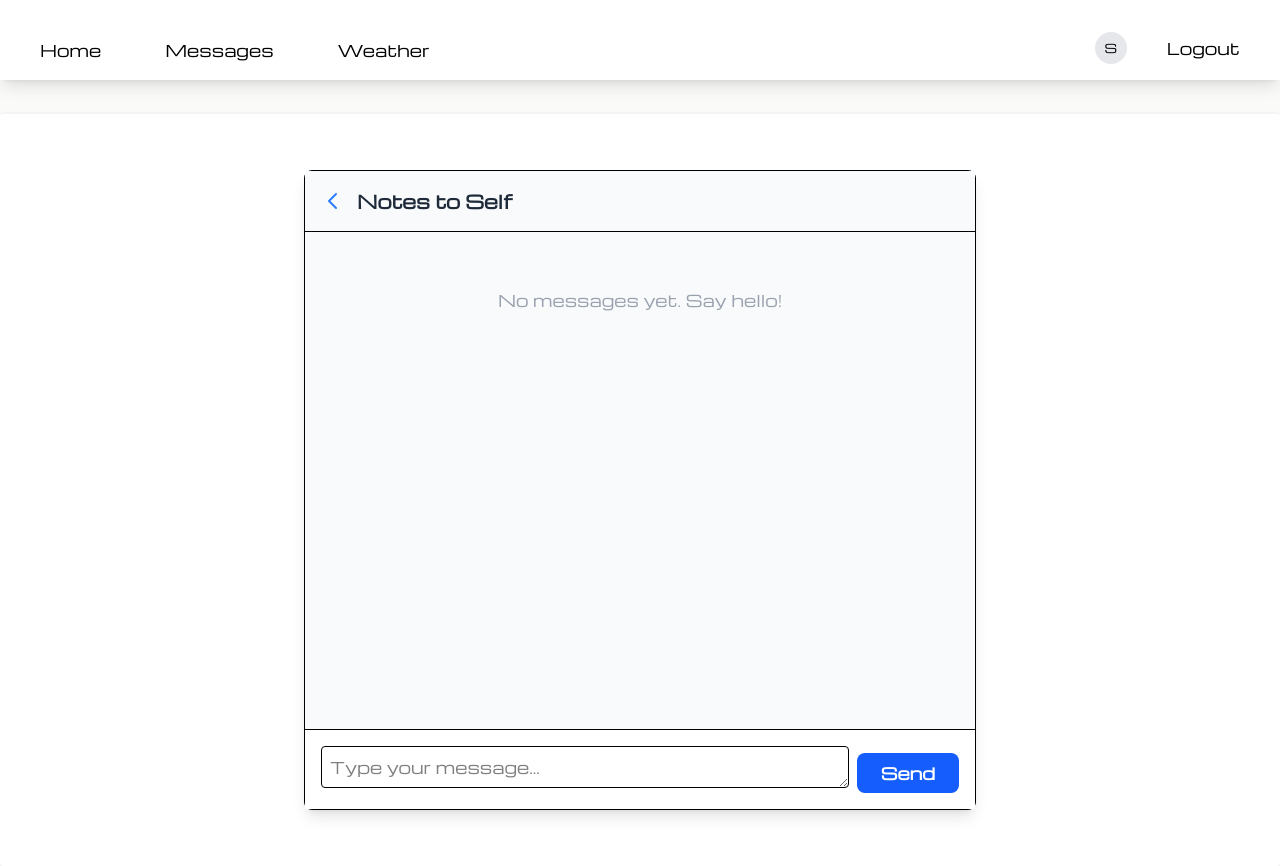
After one commit to armentamj/django_my_website_portfolio, a Django app: a page that uses templates/base.html in a window 1280 px wide. The commit adds this page. Run offline with Django 5.2, Linux system fonts and the light colour scheme; the visitor is signed in with stand-in values (Sample User, id 1); data comes from the database, SQL or seed files in the repository; some libraries are stand-ins or nearby versions.

Commit message:
Added the chat model and hat_index.html file and added the message model and the message_index and everything needed for thos files like logic in the route.py view.py and templates and navbar links.

```diff
--- a/accounts/forms.py
+++ b/accounts/forms.py
@@ -1,6 +1,7 @@
 from django import forms
 from django.contrib.auth.forms import UserCreationForm, UserChangeForm
 from .models import CustomUser
+from .models import Message
 
 class CustomUserCreationForm(UserCreationForm):
     class Meta(UserCreationForm.Meta):
@@ -21,3 +22,15 @@ class CustomUserChangeForm(UserChangeForm):
         widgets = {
             'profile_picture': forms.FileInput(attrs={'class': 'font-sans text-sm'}),
         }
+
+class MessageForm(forms.ModelForm):
+    class Meta:
+        model = Message
+        fields = ['content']
+        widgets = {
+            'content': forms.Textarea(attrs={
+                'class': 'w-full p-2 border rounded',
+                'placeholder': 'Type your message...',
+                'rows': 1
+            }),
+        }
--- a/accounts/models.py
+++ b/accounts/models.py
@@ -18,3 +18,53 @@ class CustomUser(AbstractUser):
 
     def __str__(self):
         return self.email
+
+from django.db import models
+from django.conf import settings
+
+class Chat(models.Model):
+    # This allows 2, 3, or many people to be in one chat.
+    # 'related_name' lets you do 'user.chats.all()' to find a user's threads.
+    participants = models.ManyToManyField(
+        settings.AUTH_USER_MODEL,
+        related_name='chats'
+    )
+
+    # Optional name for group chats (blank/null for 1:1)
+    name = models.CharField(max_length=255, blank=True, null=True)
+
+    # Track when the conversation started
+    created_at = models.DateTimeField(auto_now_add=True)
+
+    # Track the last message activity
+    updated_at = models.DateTimeField(auto_now=True)
+
+    def __str__(self):
+        if self.name:
+            return self.name
+        return f"Chat with {self.participants.count()} people"
+
+from django.core.validators import MinLengthValidator
+
+class Message(models.Model):
+    # If the Chat is deleted, all messages in it are deleted
+    chat = models.ForeignKey(
+        Chat,
+        on_delete=models.CASCADE,
+        related_name='messages'
+    )
+
+    # The "Sent By" column
+    sender = models.ForeignKey(
+        settings.AUTH_USER_MODEL,
+        on_delete=models.CASCADE,
+        related_name='sent_messages'
+    )
+
+    # Content must have at least 1 character
+    content = models.TextField(validators=[MinLengthValidator(1)])
+
+    timestamp = models.DateTimeField(auto_now_add=True)
+
+    def __str__(self):
+        return f"{self.sender.username}: {self.content[:20]}"
--- /dev/null
+++ b/accounts/templates/message_index.html
@@ -0,0 +1,66 @@
+{% extends "base.html" %}
+
+{% block content %}
+<div class="max-w-2xl mx-auto my-10 flex flex-col h-[80vh] border rounded-lg shadow-lg bg-white">
+
+    <!-- Chat Header -->
+    <div class="p-4 border-b bg-gray-50 flex items-center justify-between">
+        <div class="flex items-center space-x-3">
+            <a href="{% url 'chat_index' %}" class="text-blue-500 hover:text-blue-700">
+                <svg xmlns="http://w3.org" class="h-6 w-6" fill="none" viewBox="0 0 24 24" stroke="currentColor">
+                    <path stroke-linecap="round" stroke-linejoin="round" stroke-width="2" d="M15 19l-7-7 7-7" />
+                </svg>
+            </a>
+            <h2 class="font-bold text-lg text-gray-800">
+                {% if other_user == request.user %}
+                Notes to Self
+                {% else %}
+                {{ other_user.name }}
+                {% endif %}
+            </h2>
+        </div>
+    </div>
+
+    <!-- Message History -->
+    <div class="flex-1 overflow-y-auto p-4 space-y-4 bg-gray-50" id="message-container">
+        {% for msg in messages %}
+        <div class="flex {% if msg.sender == request.user %}justify-end{% else %}justify-start{% endif %}">
+            <div class="max-w-[75%] rounded-2xl px-4 py-2 shadow-sm
+                    {% if msg.sender == request.user %}
+                        bg-blue-600 text-white rounded-tr-none
+                    {% else %}
+                        bg-white text-gray-800 border rounded-tl-none
+                    {% endif %}">
+
+                <p class="text-sm">{{ msg.content }}</p>
+                <span class="text-[10px] opacity-70 block mt-1">
+                    {{ msg.timestamp|date:"g:i a" }}
+                </span>
+            </div>
+        </div>
+        {% empty %}
+        <p class="text-center text-gray-400 mt-10">No messages yet. Say hello!</p>
+        {% endfor %}
+    </div>
+
+    <!-- Message Input Form -->
+    <div class="p-4 border-t bg-white">
+        <form method="post" class="flex items-end gap-2">
+            {% csrf_token %}
+            <div class="flex-1">
+                {{ form.content }}
+            </div>
+            <button type="submit"
+                class="bg-blue-600 hover:bg-blue-700 text-white px-6 py-2 rounded-lg font-semibold transition">
+                Send
+            </button>
+        </form>
+    </div>
+</div>
+
+<!-- Auto-scroll to bottom of chat -->
+<script>
+    const container = document.getElementById('message-container');
+    container.scrollTop = container.scrollHeight;
+</script>
+{% endblock %}
--- a/accounts/templates/weather.html
+++ b/accounts/templates/weather.html
@@ -2,7 +2,6 @@
 {% load weather_extras %}
 
 {% block content %}
-<!-- h-full takes up the height of the parent container, justify-center centers vertically -->
 <div class="mx-auto max-w-4xl flex flex-col justify-center items-center mt-10">
 
     <!-- Title -->
@@ -10,8 +9,7 @@
 
     <div class="flex justify-center items-center h-fit w-fit mb-4">
         <form class="flex justify-center items-center h-fit w-fit" method="GET" action="{% url 'weather' %}">
-            <div
-                class="h-fit w-fit flex justify-between items-center gap-0 rounded-lg border-2 border-black overflow-hidden">
+            <div class="h-fit w-fit flex justify-between items-center gap-0 rounded-lg border-2 border-black overflow-hidden">
                 <label class="px-2 font-michroma w-fit border-r border-black/20">City: </label>
                 <input class="px-2 outline-none" type="text" name="city" placeholder="Search city..." value="{{ city }}">
             </div>
--- a/accounts/views.py
+++ b/accounts/views.py
@@ -1,10 +1,23 @@
-import os
-import requests
-from django.shortcuts import render, redirect
-from .forms import CustomUserCreationForm, CustomUserChangeForm  # Import your NEW custom form and the form for editing the user.
+import os  # Used to access environment variables (like Weather API key)
+import requests  # Used to send HTTP requests to external APIs (OpenWeatherMap)
+from datetime import datetime  # Used to format dates and times for the weather and messages
+# Django shortcuts for rendering templates, URL redirects, and 404 error handling
+from django.shortcuts import render, redirect, get_object_or_404
+# A "Gatekeeper" that forces a user to log in before they can see a specific page
 from django.contrib.auth.decorators import login_required
-from datetime import datetime
+# Helper to fetch CustomUser model regardless of what name it has in settings
+from django.contrib.auth import get_user_model
+# Import database tables (Chat container and individual Messages)
+from .models import Chat, Message
+# Import custom forms for User sign-up, User profile editing, and Chat messages
+from .forms import (
+    CustomUserCreationForm,
+    CustomUserChangeForm,
+    MessageForm
+)
 
+# Assign the custom user model to a variable for easy use in queries
+User = get_user_model()
 
 def signup(request):
     if request.method == 'POST':
@@ -19,6 +32,61 @@ def signup(request):
 
 def home(request):
     return render(request, 'home.html')
+
+@login_required
+def chat_index(request):
+    # 1. Get the search query from the URL (e.g., ?q=joel)
+    query = request.GET.get('q')
+
+    # 2. Start with all users
+    users = User.objects.all().order_by('username')
+
+    # 3. If a query exists, filter by username or name (case-insensitive)
+    if query:
+        users = users.filter(
+            models.Q(username__icontains=query) |
+            models.Q(name__icontains=query)
+        )
+
+    return render(request, 'chat_index.html', {'users': users, 'query': query})
+
+
+@login_required
+def message_index(request, slug):
+    # 1. Identify the 'other' user by their slug (usually username)
+    other_user = get_object_or_404(User, username=slug)
+
+    # 2. Get or Create the 1:1 Chat container between these two users
+    # We filter for a chat that has BOTH the request.user and the other_user
+    chat = Chat.objects.filter(participants=request.user).filter(participants=other_user).first()
+
+    if not chat:
+        chat = Chat.objects.create()
+        chat.participants.add(request.user, other_user)
+
+    # 3. Handle sending a new message (POST)
+    if request.method == 'POST':
+        form = MessageForm(request.POST)
+        if form.is_valid():
+            message = form.save(commit=False)
+            message.chat = chat
+            message.sender = request.user
+            message.save()
+            # Redirect to the same page to clear the form and show the new message
+            return redirect('message_index', slug=slug)
+    else:
+        form = MessageForm()
+
+    # 4. Fetch the message history for this chat
+    messages = chat.messages.all().order_by('timestamp')
+
+    return render(request, 'message_index.html', {
+        'chat': chat,
+        'other_user': other_user,
+        'messages': messages,
+        'form': form,
+    })
+
 
 @login_required
 def profile(request):
--- a/config/urls.py
+++ b/config/urls.py
@@ -30,6 +30,8 @@ urlpatterns = [
     path('accounts/profile/edit/', edit_profile, name='edit_profile'), # For editing the user profiles
     path('', home, name='home'), #This is the 'root to: "home#index"'
     path('weather/', views.weather, name='weather'),
+    path('chat_index/', views.chat_index, name='chat_index'),
+    path('messages/<slug:slug>/', views.message_index, name='message_index')
 ]
 
 # This serves media files (like profile pictures) during development
--- a/templates/base.html
+++ b/templates/base.html
@@ -28,6 +28,7 @@
     <nav class="h-20 bg-white p-4 text-black flex justify-between items-end z-10 shadow-lg sticky top-0 left-0">
         <div class="flex justify-between items-center h-fit gap-4">
             <a href="{% url 'home' %}" class="mx-4 hover:bg-black hover:text-white duration-300 ease-in px-2 py-0.5 rounded-sm">Home</a>
+            <a href="{% url 'chat_index' %}" class="mx-4 hover:bg-black hover:text-white duration-300 ease-in px-2 py-0.5 rounded-sm">Messages</a>
             <a class="mx-4 hover:bg-black hover:text-white duration-300 ease-in px-2 py-0.5 rounded-sm" href="{% url 'weather' %}">Weather</a>
         </div>
         <div class="flex justify-between items-center h-fit gap-4">
```
Also changed, not shown: accounts/templates/chat_index.html (added, +54 -0 lines), accounts/migrations/0002_chat_message.py (added).
